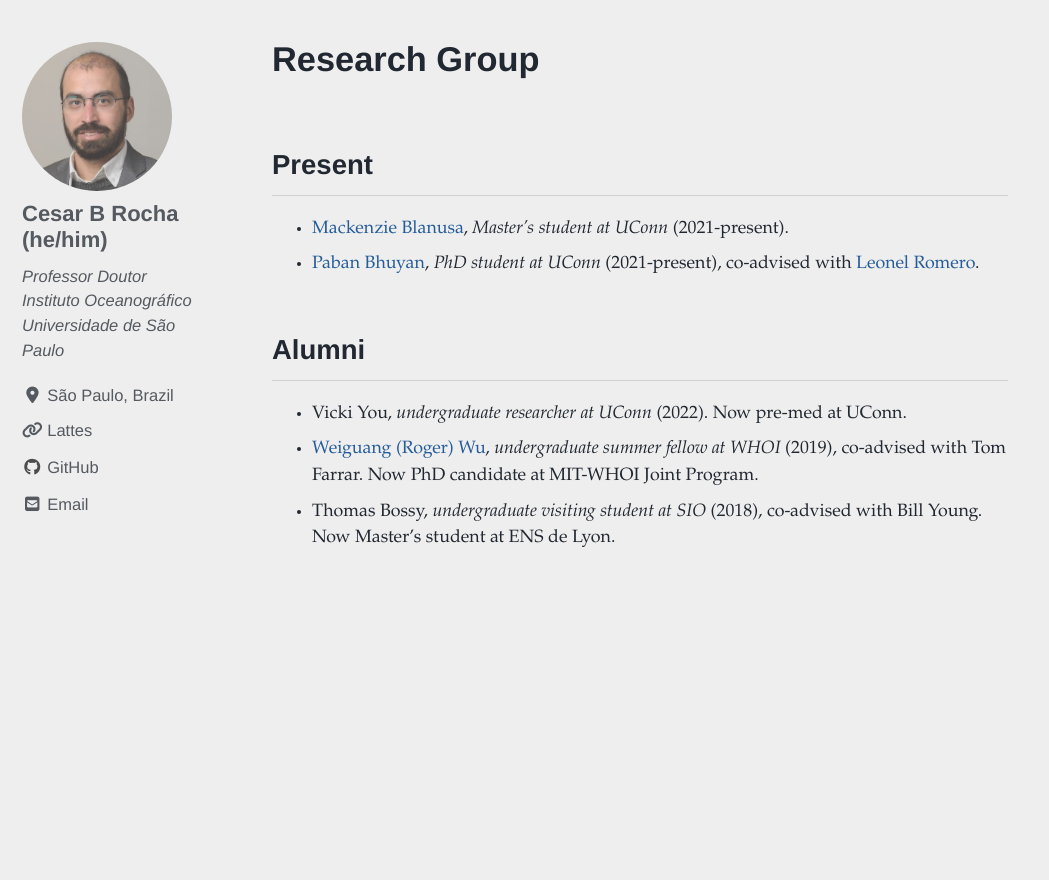
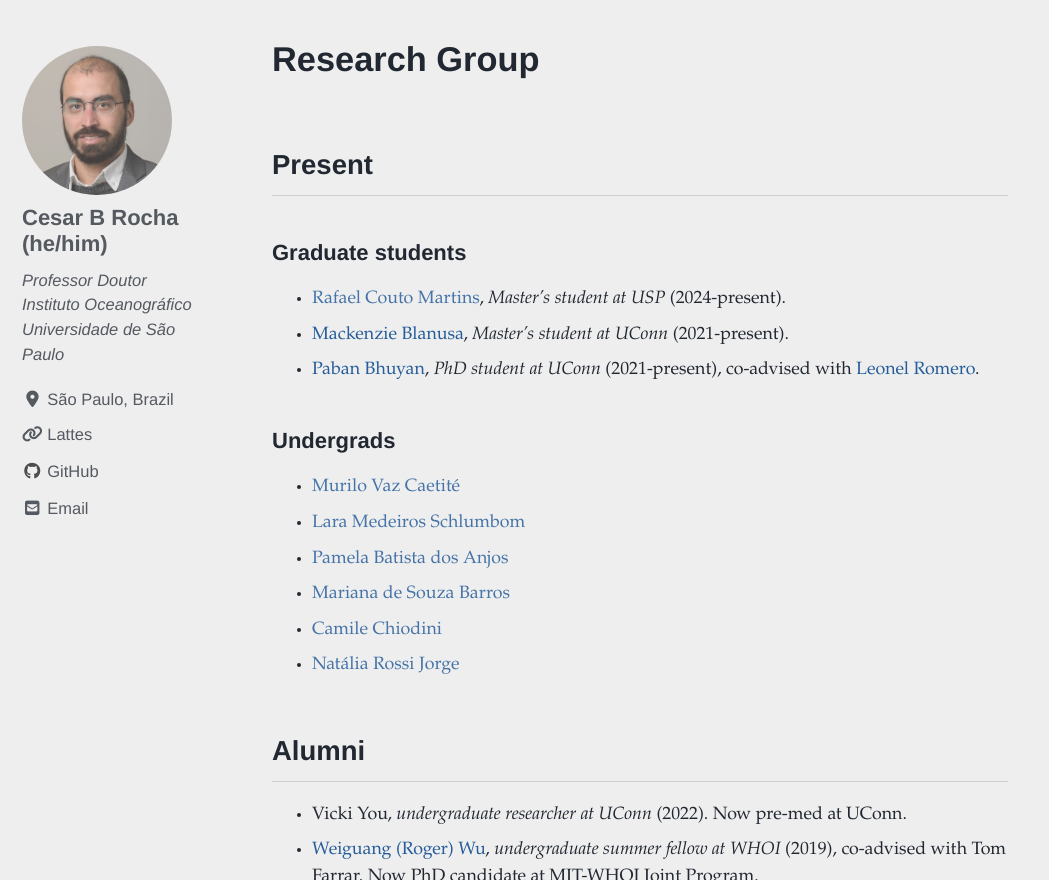
Before and after one commit to cesar-rocha/cesar-rocha.github.io, a Jekyll site: the page built from _pages/group.md, in a window 1280 px wide and 900 px high, scrolled down 1063 px, cut to the strip 20-900 px from the top of the window. Shown: the whole strip, without its empty margins (0-1049 px from the left). Built offline with Jekyll 4.4.1, drawn with Linux system fonts in a browser that asks for light colours; cached includes are drawn as plain includes; nearby versions of some CDN libraries.

Commit message:
update group

```diff
--- a/_pages/group.md
+++ b/_pages/group.md
@@ -9,9 +9,19 @@ header:
 
 ## Present
 
+### Graduate students
+- [Rafael Couto Martins](), *Master's student at USP* (2024-present).
 - [Mackenzie Blanusa](https://twitter.com/MackinMocean), *Master's student at UConn* (2021-present).
 - [Paban Bhuyan](https://in.linkedin.com/in/paban-bhuyan-71610768), *PhD student at UConn* (2021-present), co-advised with [Leonel Romero](https://leonelromero.com).
 
+### Undergrads
+
+- [Murilo Vaz Caetité]()
+- [Lara Medeiros Schlumbom]()
+- [Pamela Batista dos Anjos]()
+- [Mariana de Souza Barros]()
+- [Camile Chiodini]()
+- [Natália Rossi Jorge]()
 
 ## Alumni
 
```
